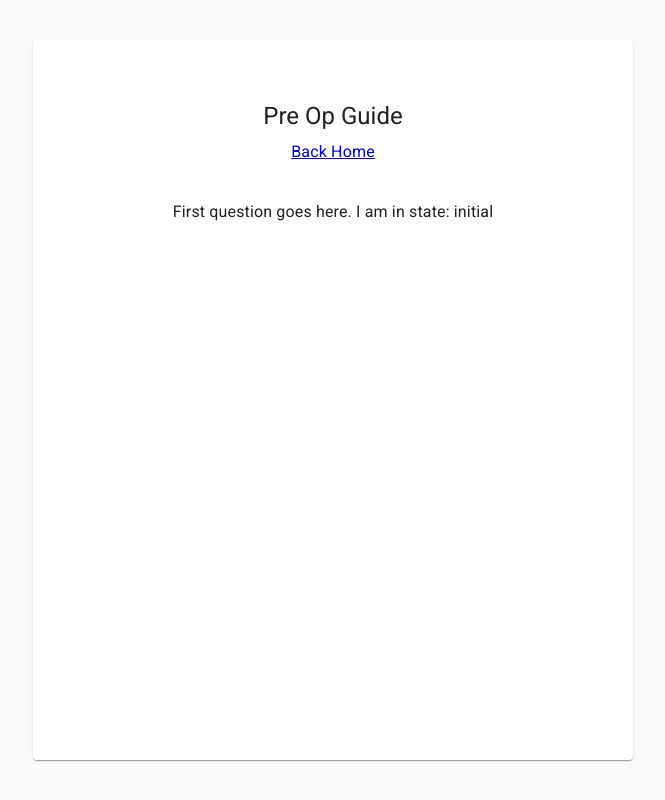
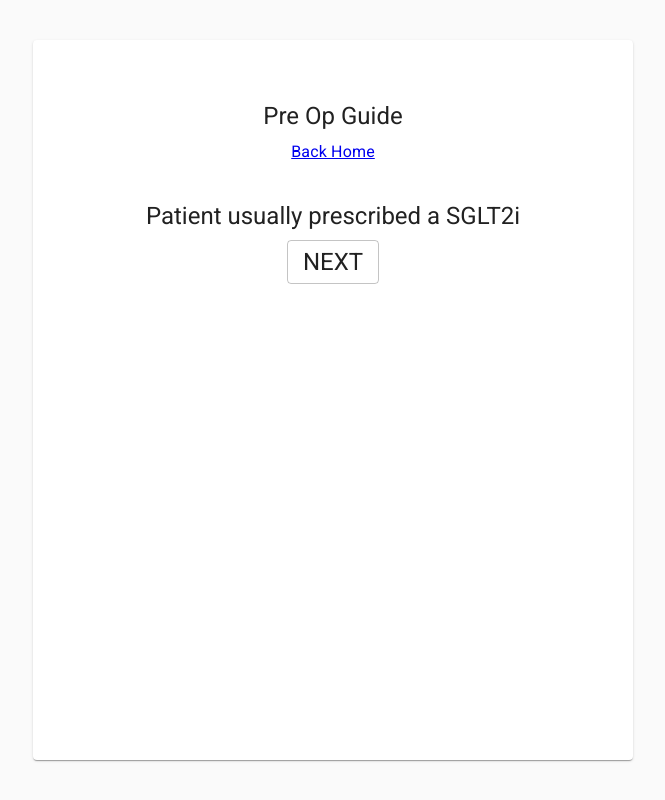
Before and after one commit to miamollie/ohnogliflozins, a Next.js app: page /preop in a window 1280 px wide. Shown: the whole page, without its empty margins (307-972 px from the left). Built offline with nearby package versions, Linux system fonts and the light colour scheme.

Commit message:
Add questionCard component
And use for preop flow

```diff
--- a/components/Layout.tsx
+++ b/components/Layout.tsx
@@ -44,7 +44,7 @@ function Layout({
     <div className={classes.root}>
       <Paper className={classes.paper}>
         <div className={classes.strip}>
-            {/* nav goes here with logo and App name */}
+          {/* nav goes here with logo and App name */}
           <Typography variant="h5" component="h2" gutterBottom>
             {heading}
           </Typography>
--- /dev/null
+++ b/components/QuestionCard.tsx
@@ -0,0 +1,55 @@
+import * as React from 'react';
+import Typography from '@material-ui/core/Typography';
+import Button from '@material-ui/core/Button';
+import Box from '@material-ui/core/Box';
+import ButtonGroup from '@material-ui/core/ButtonGroup';
+
+interface ActionType {
+  copy: string;
+  action: () => void;
+}
+
+function QuestionCard({
+  question,
+  primaryAction,
+  secondaryAction,
+  returnToPrevState,
+}: {
+  question: string;
+  primaryAction: ActionType;
+  secondaryAction?: ActionType;
+  returnToPrevState?: () => void;
+}) {
+  function handleClick() {
+    console.log('what');
+    primaryAction.action();
+  }
+  return (
+    <section>
+      <Typography variant="h5" component="h2" gutterBottom>
+        {question}
+      </Typography>
+      <Box mb={1}>
+        <ButtonGroup>
+          <Button onClick={handleClick}>
+            <Typography variant="h5">{primaryAction.copy}</Typography>
+          </Button>
+          {secondaryAction && (
+            <Button onClick={secondaryAction.action}>
+              <Typography variant="h5">{secondaryAction.copy}</Typography>
+            </Button>
+          )}
+        </ButtonGroup>
+      </Box>
+      {returnToPrevState && (
+        <Button onClick={returnToPrevState}>
+          <Typography variant="h5">Back</Typography>
+        </Button>
+      )}
+    </section>
+  );
+}
+
+export default QuestionCard;
+
+//TODO reset machine if type is final && start again
--- a/machines.ts
+++ b/machines.ts
@@ -13,24 +13,28 @@ export const preOpMachine = Machine({
       on: {
         YES: 'insulinDeficientUnwell',
         NO: 'ketones',
+        BACK: 'initial',
       },
     },
     insulinDeficientUnwell: {
       on: {
         YES: 'cancel',
         NO: 'ketones',
+        BACK: 'withheldSg',
       },
     },
     ketones: {
       on: {
         YES: 'checkBE',
         NO: 'proceed',
+        BACK: 'withheldSg',
       },
     },
     checkBE: {
       on: {
-        GREATER: 'contactEndo',
-        LESS: 'DKA',
+        YES: 'contactEndo', //Greater
+        NO: 'DKA', //LEss
+        BACK: 'ketones',
       },
     },
     cancel: {
--- a/pages/flows.tsx
+++ b/pages/flows.tsx
@@ -3,7 +3,7 @@ import Typography from '@material-ui/core/Typography';
 import Box from '@material-ui/core/Box';
 import Link from 'next/link';
 import Layout from '../components/Layout';
-import { makeStyles, styled } from '@material-ui/core/styles';
+import { makeStyles } from '@material-ui/core/styles';
 
 function Flows() {
   return (
@@ -50,7 +50,7 @@ function CardLink({ href, text }: { href: string; text: string }) {
   const classes = useStyles();
   return (
     <Box mb={1} className={classes.card}>
-      <Link as="a" href={href}>
+      <Link href={href}>
         <Typography variant="h5" className={classes.text}>
           {text}
         </Typography>
--- a/pages/preop.tsx
+++ b/pages/preop.tsx
@@ -1,26 +1,80 @@
 import * as React from 'react';
-import Typography from '@material-ui/core/Typography';
 import { useMachine } from '@xstate/react';
 import { preOpMachine } from '../machines';
 import Layout from '../components/Layout';
+import QuestionCard from '../components/QuestionCard';
 
 function PreOp() {
   const [state, send] = useMachine(preOpMachine);
+  function goBack() {
+    send('BACK');
+  }
+  function sendYes() {
+    send('YES');
+  }
+  function sendNo() {
+    send('NO');
+  }
+  function renderCurrentStep() {
+    switch (state.value) {
+      case 'initial':
+        return (
+          <QuestionCard
+            question="Patient usually
+prescribed a SGLT2i"
+            primaryAction={{ copy: 'Next', action: () => send('NEXT') }}
+          />
+        );
+      case 'withheldSg':
+        return (
+          <QuestionCard
+            question="SGLT2i withheld appropriately preoperatively* and patient clinically  well"
+            primaryAction={{ copy: 'Yes', action: sendYes }}
+            secondaryAction={{ copy: 'No', action: sendNo }}
+            returnToPrevState={goBack}
+          />
+        );
+      case 'insulinDeficientUnwell':
+        return (
+          <QuestionCard
+            question="HbA1c available and > 9%? OR clinically unwell"
+            primaryAction={{ copy: 'Yes', action: sendYes }}
+            secondaryAction={{ copy: 'No', action: sendNo }}
+            returnToPrevState={goBack}
+          />
+        );
+      case 'ketones':
+        return (
+          <QuestionCard
+            question="Ketones > 1.0 mmol/L"
+            primaryAction={{ copy: 'Yes', action: sendYes }}
+            secondaryAction={{ copy: 'No', action: sendNo }}
+            returnToPrevState={goBack}
+          />
+        );
+      case 'checkBE':
+        return (
+          <QuestionCard
+            question="Urgent ABG/VBG"
+            primaryAction={{ copy: 'BE >= -5', action: sendYes }}
+            secondaryAction={{ copy: 'BE < -5', action: sendNo }}
+            returnToPrevState={goBack}
+          />
+        );
+      case 'cancel':
+        return <div color="red"> CANCEL</div>;
+      case 'DKA':
+        return <div color="red"> DKA</div>;
+      case 'proceed':
+        return <div color="green">Proceed :)</div>;
+      case 'contactEndo':
+        return <div color="orange">Uh oh contact endooo</div>;
+      default:
+        return null;
+    }
+  }
 
-  console.log(state);
-
-//   React.useEffect(() => {
-//     send('NEXT');
-//   }, [send]);
-
-  return (
-    <Layout heading="Pre Op Guide">
-      {/* renderCurrentStep() -> switch on state */}
-      <Typography variant="body1" gutterBottom>
-        First question goes here. I am in state: {state.value}
-      </Typography>
-    </Layout>
-  );
+  return <Layout heading="Pre Op Guide">{renderCurrentStep()}</Layout>;
 }
 
 export default PreOp;
```
